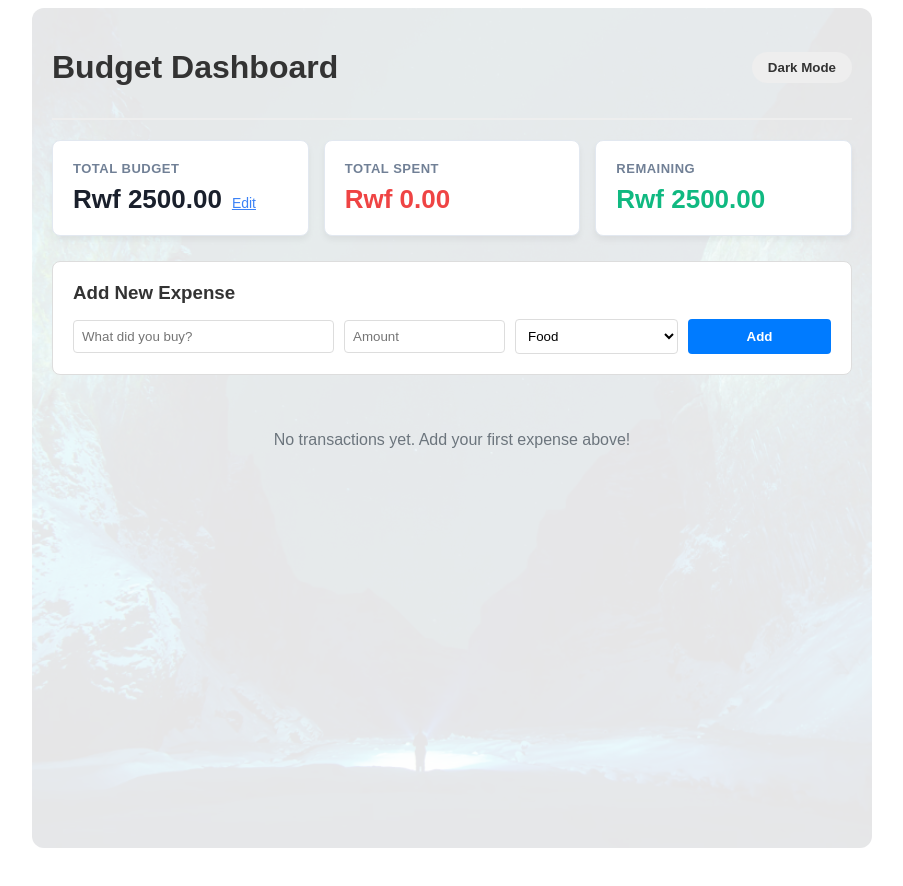
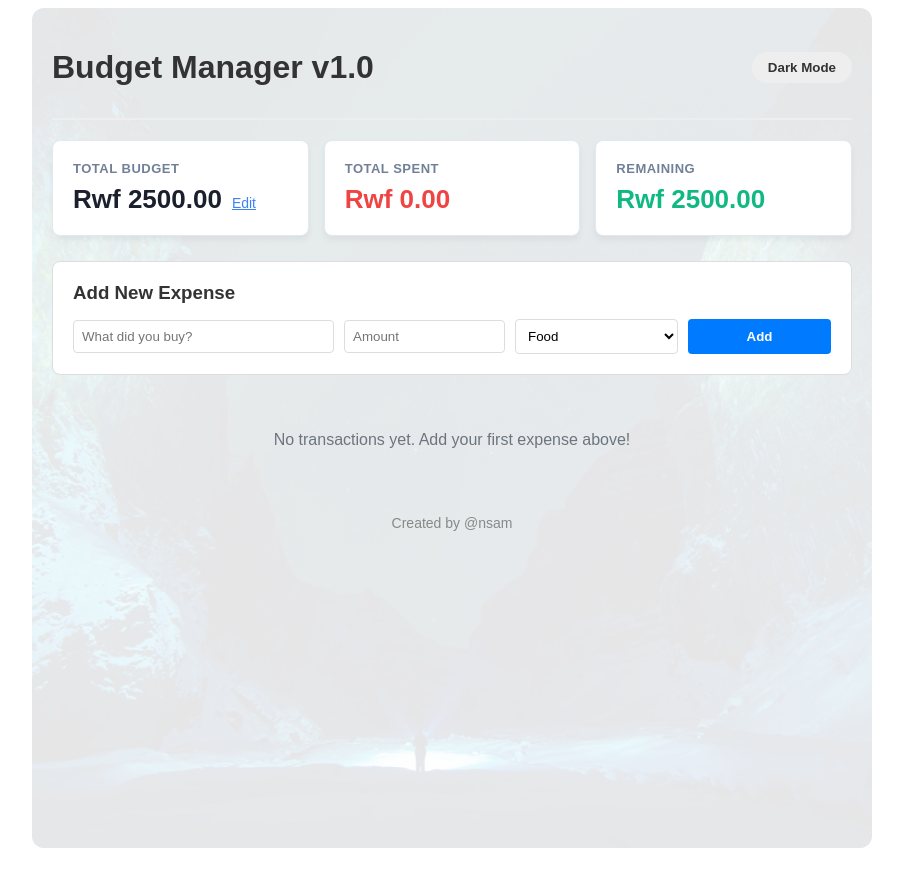
Before and after one commit to nshh123/budget-planner, a React (Vite) app: page / in a window 1280 px wide. Shown: the whole page, without its empty margins (188-1091 px from the left). Built offline with nearby package versions, Linux system fonts and the light colour scheme.

Commit message:
Updated UI

```diff
--- a/src/App.jsx
+++ b/src/App.jsx
@@ -89,7 +89,7 @@ function App() {
           marginBottom: "20px",
         }}
       >
-        <h1>Budget Dashboard</h1>
+        <h1>Budget Manager v1.0</h1>
 
         <button
           onClick={toggleTheme}
@@ -123,6 +123,17 @@ function App() {
           isDark={isDarkMode}
         />
       </main>
+      <footer
+        style={{
+          textAlign: "center",
+          marginTop: "30px",
+          color: "#888888",
+          fontSize: "14px",
+          fontWeight: "500",
+        }}
+      >
+        Created by @nsam
+      </footer>
     </div>
   );
 }
```
